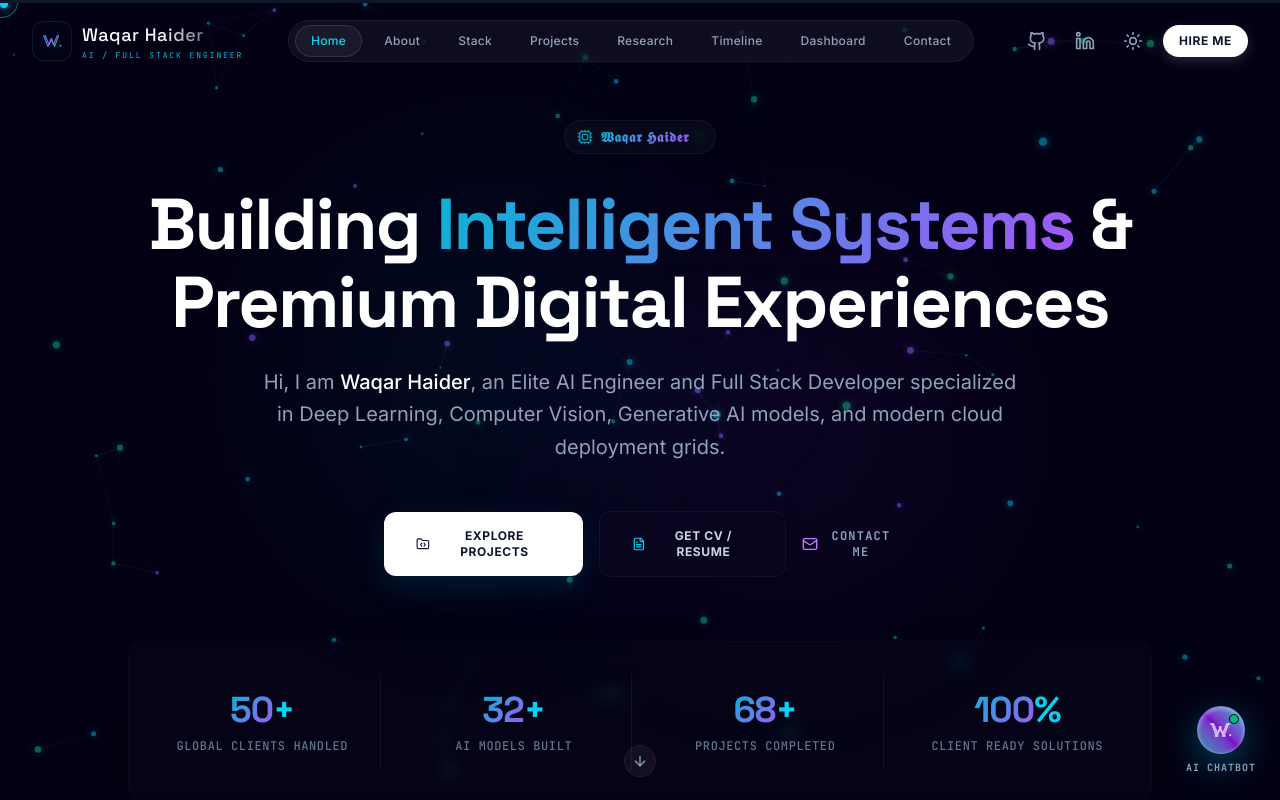
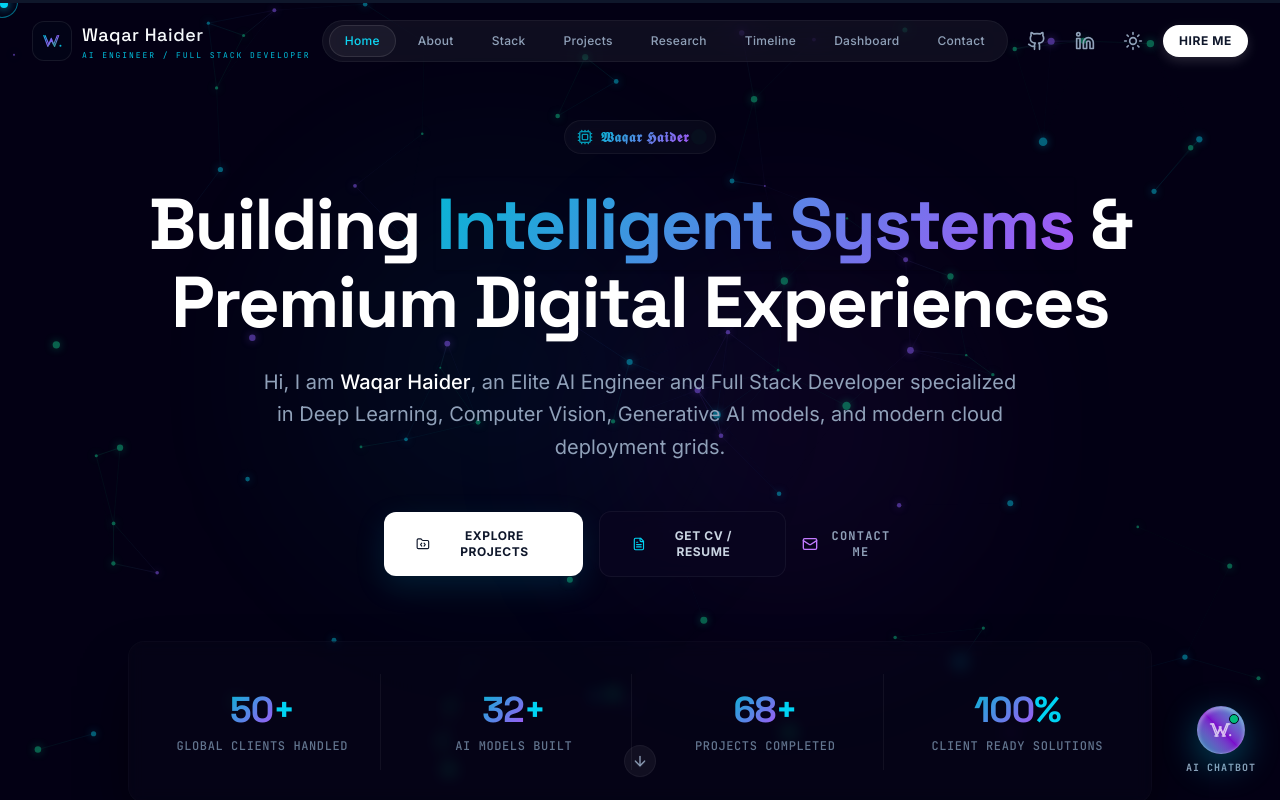
Before and after one commit to waqarhaidertufian/waqar-haider-portfolio, a React (Vite) app: page / in a window 1280 px wide. Shown: the top 800 px of the page. Built offline with nearby package versions, Linux system fonts and the light colour scheme.

Commit message:
Update navbar subtitle: replace 'AI / Full Stack Engineer' with 'AI ENGINEER / FULL STACK DEVELOPER'

```diff
--- a/src/components/Navbar.tsx
+++ b/src/components/Navbar.tsx
@@ -117,7 +117,7 @@ export default function Navbar({ darkMode, onToggleTheme, activeSection }: Navba
                 Waqar Haider
               </span>
               <span className="brand-subtitle-text block text-[8px] font-mono tracking-[0.24em] text-cyan-400/90 uppercase transition-all duration-300 group-hover:text-cyan-300 group-hover:tracking-[0.27em]">
-                AI / Full Stack Engineer
+                AI ENGINEER / FULL STACK DEVELOPER
               </span>
             </div>
           </a>
```
